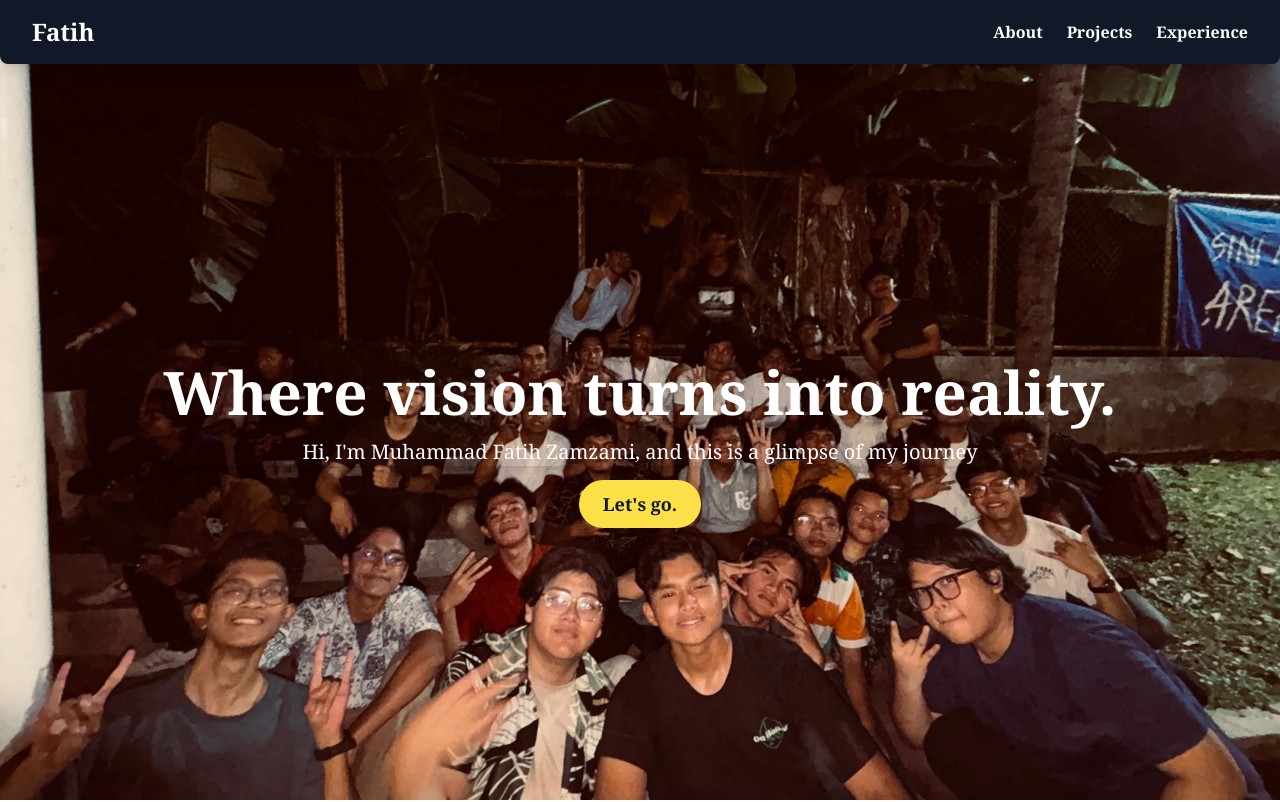
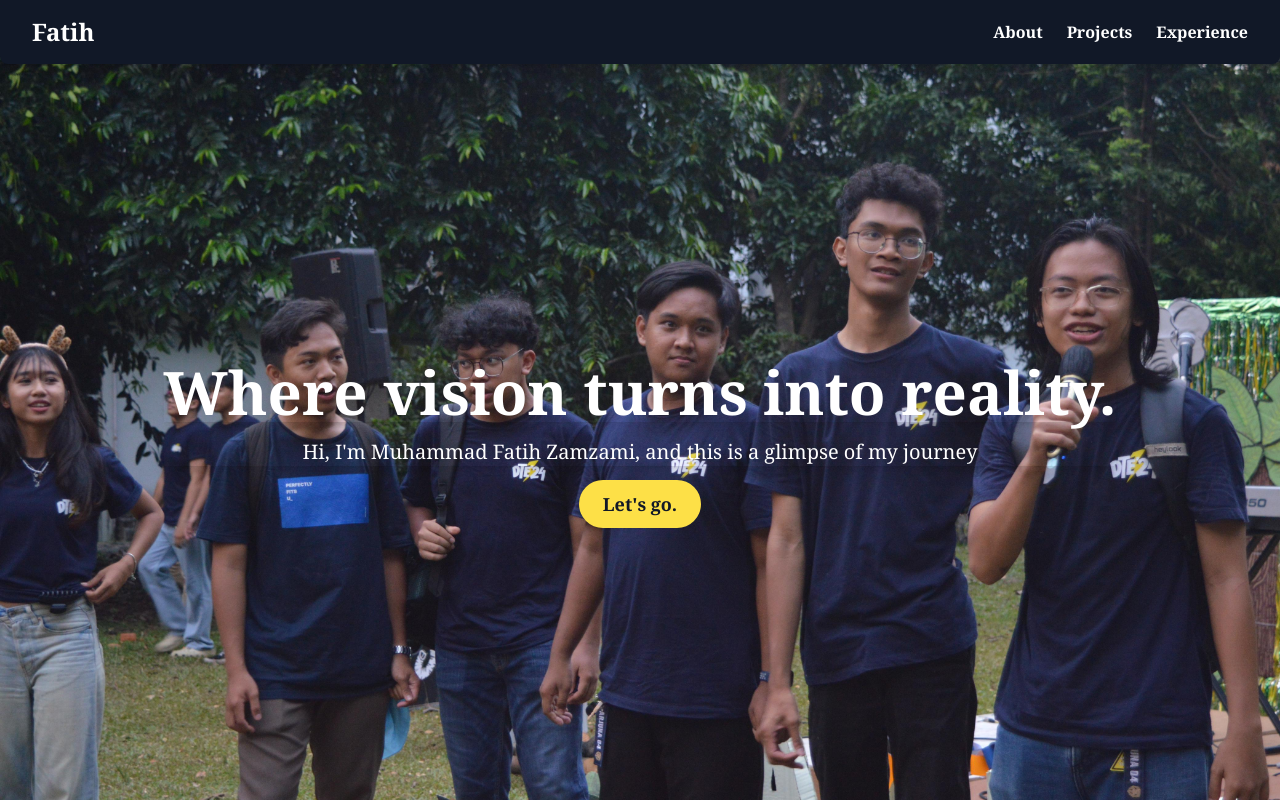
Before and after one commit to enclaire1443/Intern-FE-Week2, a React (Vite) app: page / in a window 1280 px wide. Shown: the top 802 px of the page. Built offline with nearby package versions, Linux system fonts and the light colour scheme; a web font is replaced by a local one.

Commit message:
last trust

```diff
--- a/src/components/Contact.jsx
+++ b/src/components/Contact.jsx
@@ -11,9 +11,7 @@ const Contact = () => {
         <p className="text-lg font-semibold mb-2 text-gray-100">Get in Touch</p>
         <p className="text-sm mb-6 text-gray-400"> Connect with me using the links down below. </p>
 
-        {/* Flex container to separate left and right sections */}
         <div className="flex gap-x-10">
-          {/* Left side (Email and LinkedIn) */}
           <div className="space-y-4">
             <a
               href="mailto:muhfatihzamzami@gmail.com"
@@ -34,7 +32,6 @@ const Contact = () => {
             </a>
           </div>
 
-          {/* Right side (Instagram and Line) */}
           <div className="space-y-4 text-right">
             <a
               href="https://line.me/ti/p/haiinifatih"
--- a/src/components/HomePage.jsx
+++ b/src/components/HomePage.jsx
@@ -19,7 +19,7 @@ const HomePage = () => {
         setFade(true); // Fade back in
       }, 500); // Adjust this delay to control fade timing
 
-    }, 3000); // Change image every 3 seconds
+    }, 6000); // Change image every 3 seconds
 
     return () => clearInterval(interval);
   }, []);
--- a/src/components/MainPage.jsx
+++ b/src/components/MainPage.jsx
@@ -20,7 +20,6 @@ const MainPage = () => {
           Learn More
         </button>
       </section>
-
 
       <section id="About" className="h-screen flex flex-col lg:flex-row justify-center items-center gap-20 bg-gradient-to-r from-gray-800 to-gray-900 px-8 py-20">
         <div className="flex justify-center lg:justify-start">
@@ -63,7 +62,7 @@ const MainPage = () => {
 
             <div className="bg-white text-gray-900 p-6 rounded-lg shadow-lg transform transition duration-500 hover:scale-105">
               <h3 className="text-2xl font-semibold text-gray-800 mb-2">Potluck Event Staff at GADEENG 2024</h3>
-              <p className="text-base">I worked as a staff member for the Potluck Event at GADEENG 2024.</p>
+              <p className="text-base">I worked as a staff member for the Potluck Event at GADEENG 2024. Here, i learn about masses mobilization and logistic coordination</p>
             </div>
 
             <div className="bg-white text-gray-900 p-6 rounded-lg shadow-lg transform transition duration-500 hover:scale-105">
```
